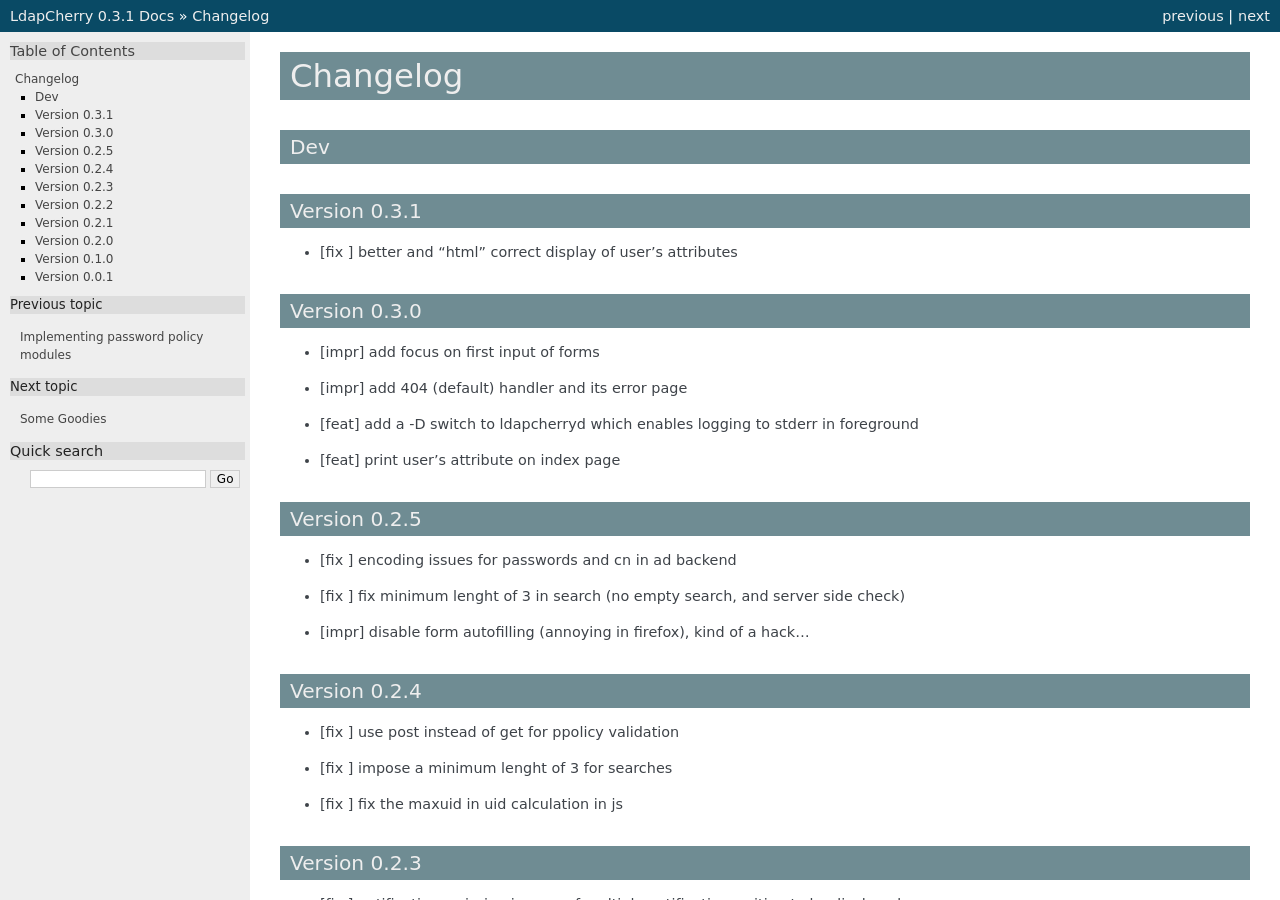
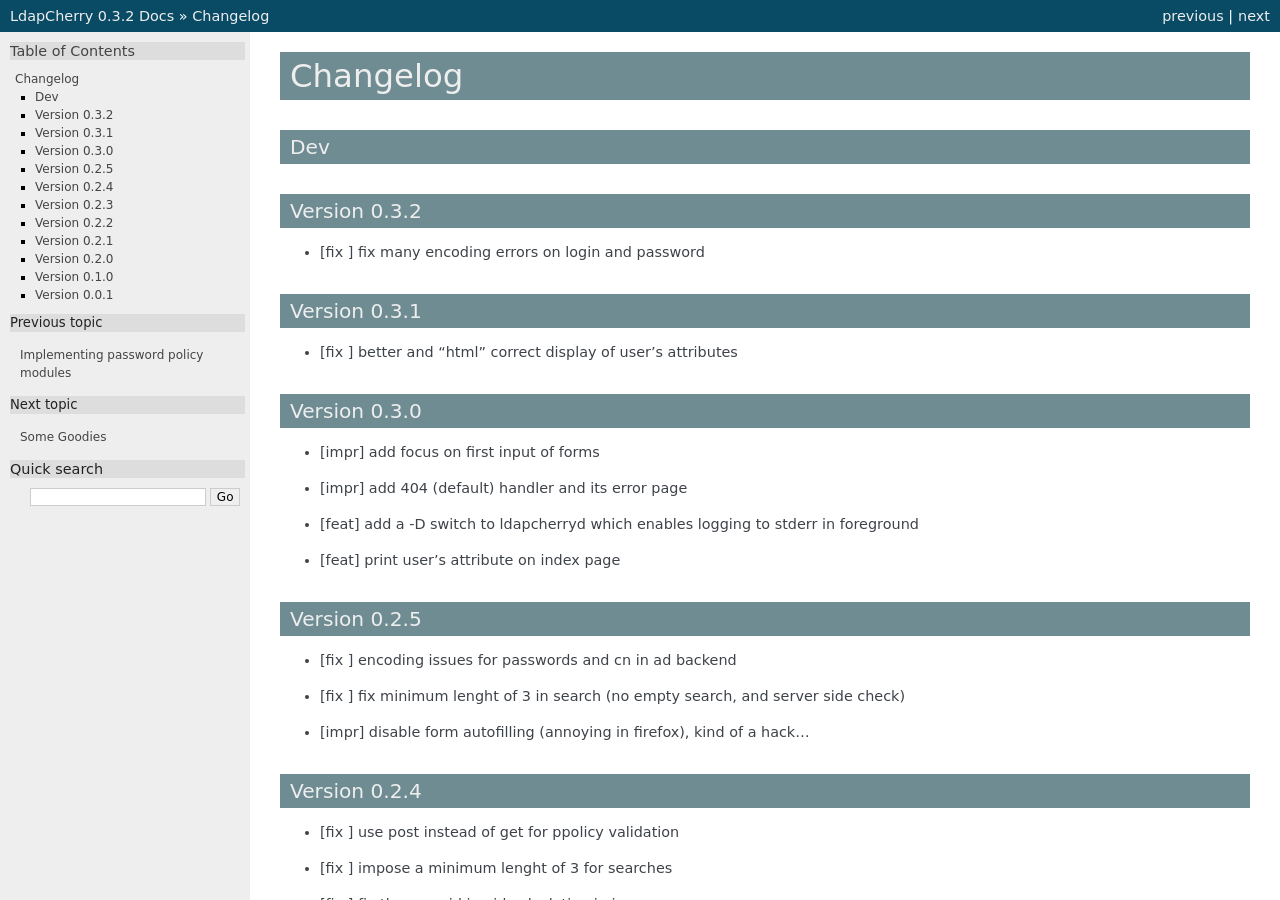
Before and after one commit to kakwa/ldapcherry, a Sphinx documentation site: the page built from docs/changelog.rst, in a window 1280 px wide and 900 px high. Built offline with Sphinx 7.4.7, drawn with Linux system fonts in a browser that asks for light colours; some of the changed text lies outside the part shown.

Commit message:
version bump

```diff
--- a/ChangeLog.rst
+++ b/ChangeLog.rst
@@ -1,5 +1,10 @@
 Dev
 ***
+
+Version 0.3.2
+*************
+
+* [fix ] fix many encoding errors on login and password
 
 Version 0.3.1
 *************
--- a/docs/conf.py
+++ b/docs/conf.py
@@ -64,7 +64,7 @@
 #
 # The short X.Y version.
 # The full version, including alpha/beta/rc tags.
-release = '0.3.1'
+release = '0.3.2'
 
 # The language for content autogenerated by Sphinx. Refer to documentation
 # for a list of supported languages.
--- a/setup.py
+++ b/setup.py
@@ -109,7 +109,7 @@
 setup(
     name='ldapcherry',
     zip_safe=False,
-    version='0.3.1',
+    version='0.3.2',
     author='Pierre-Francois Carpentier',
     author_email='carpentier.pf@gmail.com',
     packages=[
```
